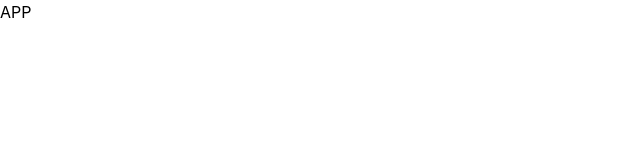
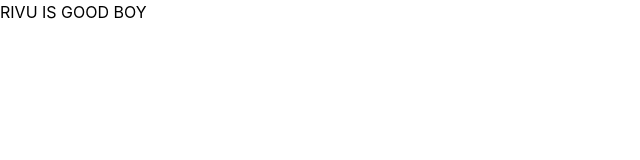
Before and after one commit to Mridul2820/react-github-embed, a React (Create React App) app: page / in a window 1280 px wide. Shown: the top 160 px of the page, without its empty margins (0-640 px from the left). Built offline with nearby package versions, Linux system fonts and the light colour scheme.

Commit message:
packes add and app start

```diff
--- a/src/App.js
+++ b/src/App.js
@@ -1,7 +1,7 @@
 import React from "react";
 
 const App = () => {
-  return <div>APP</div>;
+  return <div>RIVU IS GOOD BOY</div>;
 };
 
 export default App;
```
Also changed, not shown: package.json (+4 -6 lines), 1 other file (tests, documents, lock files or other folders).
